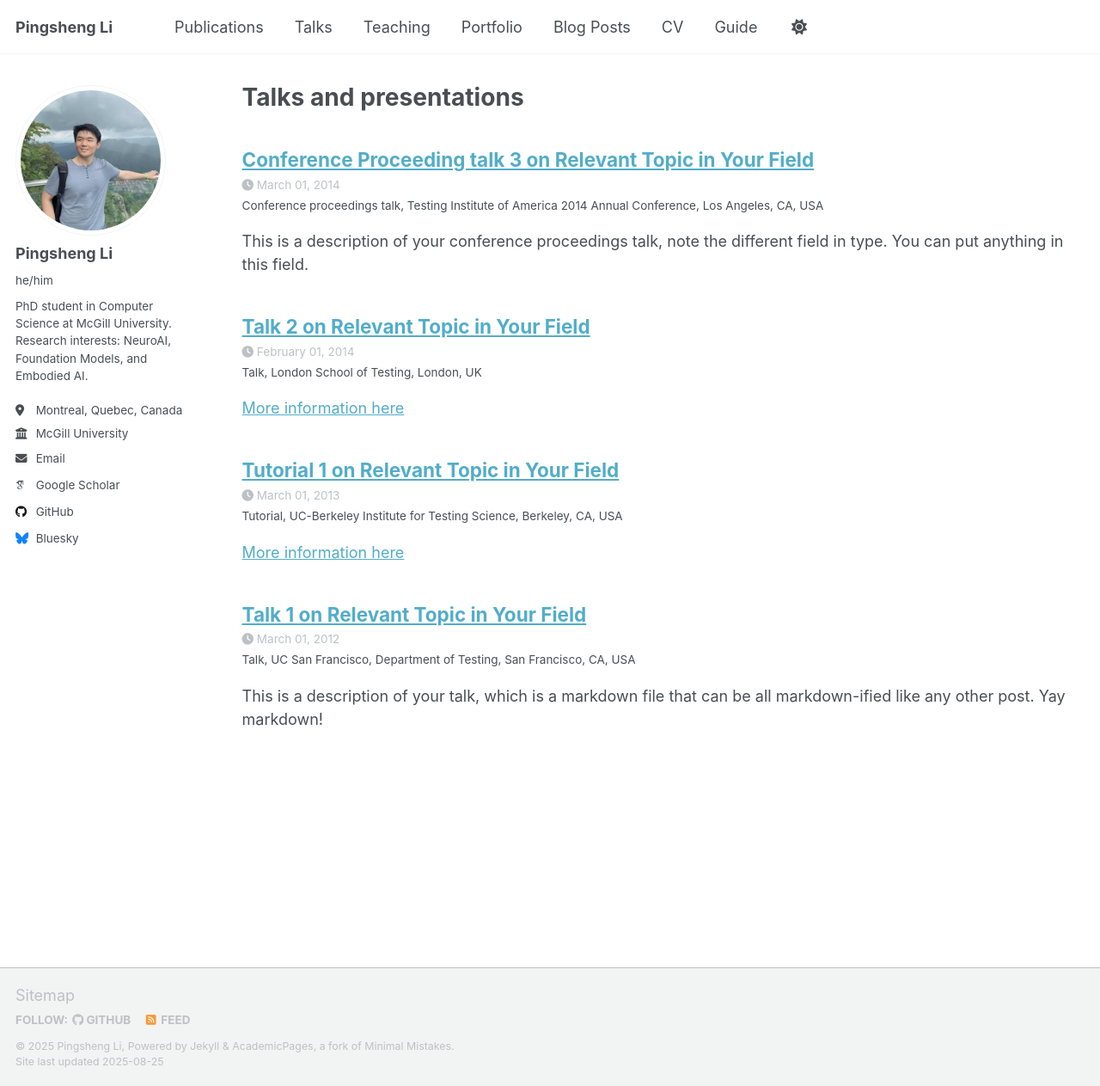
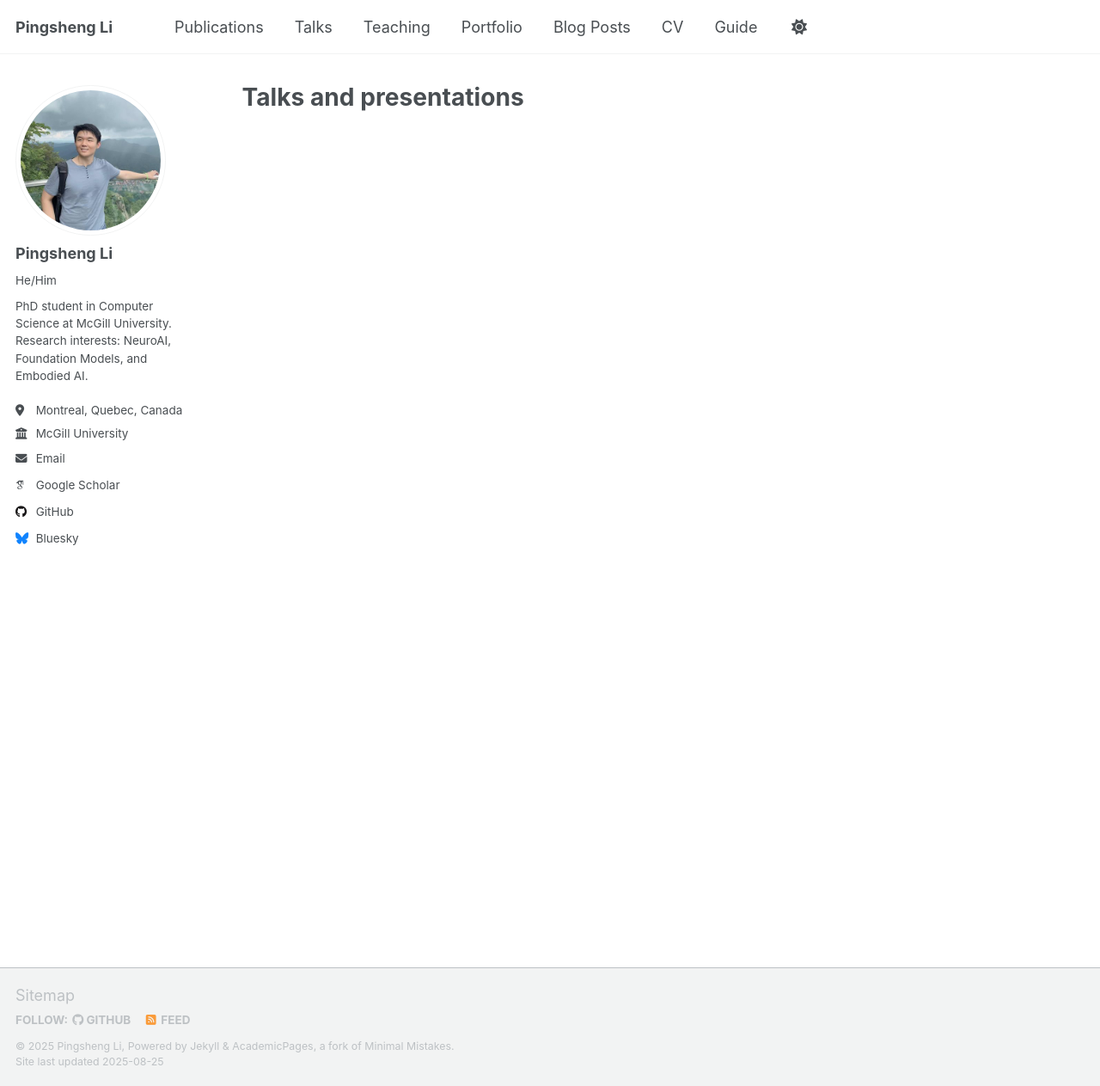
Before and after one commit to Pingsheng-NeuroAI/Pingsheng-NeuroAI.github.io, a Jekyll site: the page built from _pages/talks.html, in a window 1280 px wide and 1263 px high. Shown: the whole window at 86% size. Built offline with Jekyll 4.4.1, drawn with Linux system fonts in a browser that asks for light colours; some web fonts are replaced; a script that is not in the unit is left out; part of the change alters nothing that is shown.

```diff
--- a/_config.yml
+++ b/_config.yml
@@ -24,7 +24,7 @@ author:
   # Biographic information
   avatar           : "pingsheng_profile.jpg"
   name             : "Pingsheng Li"
-  pronouns         : "he/him"
+  pronouns         : "He/Him"
   bio              : "PhD student in Computer Science at McGill University. Research interests: NeuroAI, Foundation Models, and Embodied AI."
   location         : "Montreal, Quebec, Canada"
   employer         : "McGill University"
@@ -217,18 +217,18 @@ kramdown:
 
 # These settings control the types of collections used by the template
 collections:
-  teaching:
-    output: true
-    permalink: /:collection/:path/
+  # teaching:
+  #   output: true
+  #   permalink: /:collection/:path/
   publications:
     output: true
     permalink: /:collection/:path/
-  portfolio:
-    output: true
-    permalink: /:collection/:path/
-  talks:
-    output: true
-    permalink: /:collection/:path/
+  # portfolio:
+  #   output: true
+  #   permalink: /:collection/:path/
+  # talks:
+  #   output: true
+  #   permalink: /:collection/:path/
 
 
 # These settings control how pages and collections are included in the site
@@ -252,14 +252,14 @@ defaults:
       layout: single
       author_profile: true
   # _teaching
-  - scope:
-      path: ""
-      type: teaching
-    values:
-      layout: single
-      author_profile: true
-      share: true
-      comments: true
+  # - scope:
+  #     path: ""
+  #     type: teaching
+  #   values:
+  #     layout: single
+  #     author_profile: true
+  #     share: true
+  #     comments: true
   # _publications
   - scope:
       path: ""
@@ -270,22 +270,22 @@ defaults:
       share: true
       comments: true
   # _portfolio
-  - scope:
-      path: ""
-      type: portfolio
-    values:
-      layout: single
-      author_profile: true
-      share: true
-      comment: true
-  # _talks
-  - scope:
-      path: ""
-      type: talks
-    values:
-      layout: talk
-      author_profile: true
-      share: true
+  # - scope:
+  #     path: ""
+  #     type: portfolio
+  #   values:
+  #     layout: single
+  #     author_profile: true
+  #     share: true
+  #     comment: true
+  # # _talks
+  # - scope:
+  #     path: ""
+  #     type: talks
+  #   values:
+  #     layout: talk
+  #     author_profile: true
+  #     share: true
 
 
 # Sass/SCSS
```
